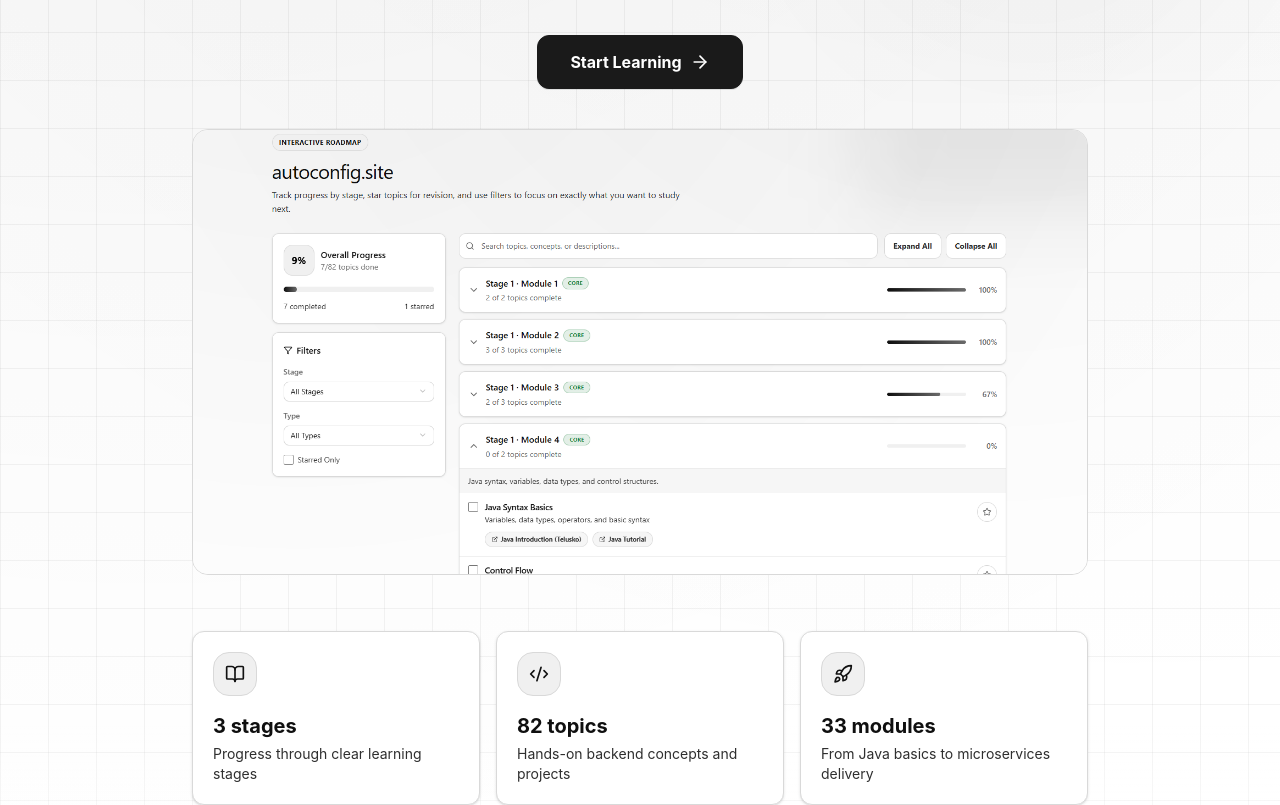
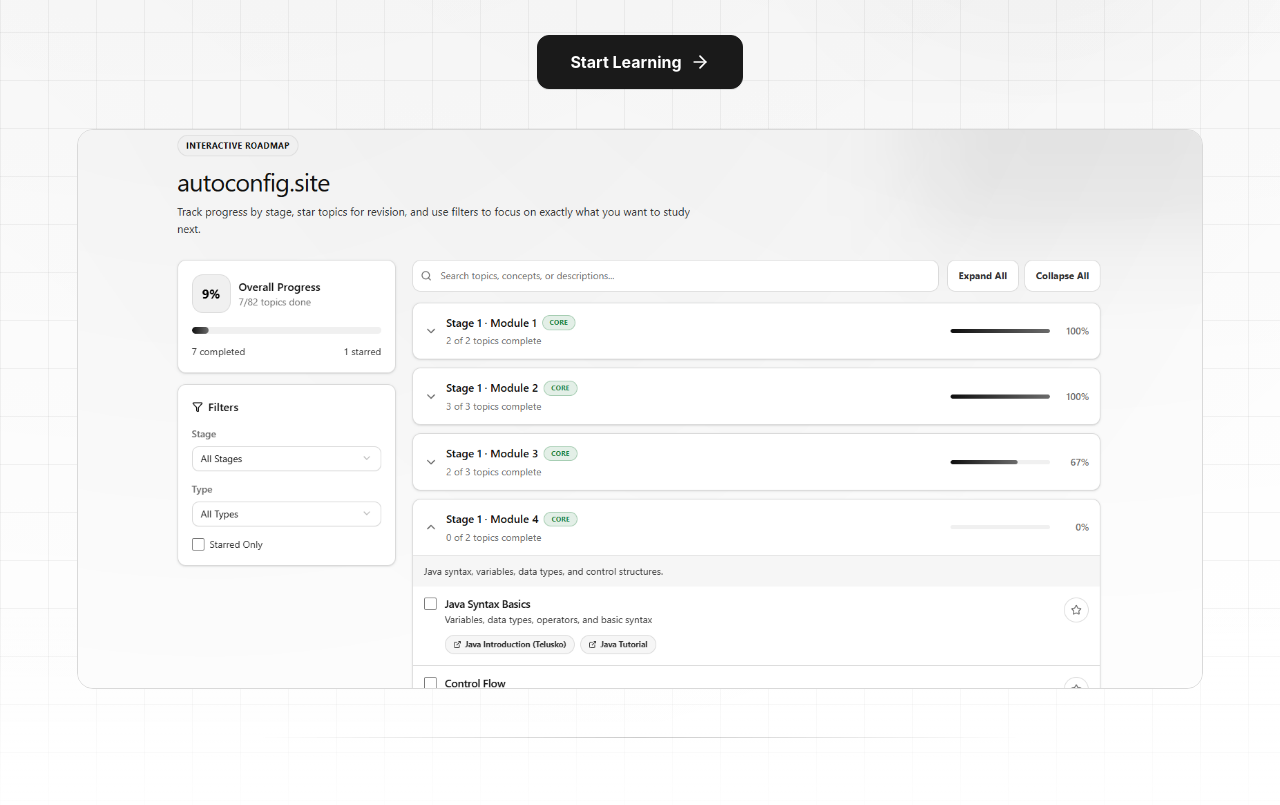
Before and after one commit to sanketttt26/autoconfig, a React (Vite) app: page / in a window 1280 px wide. Shown: the part 480-1285 px from the top of the page. Built offline with nearby package versions, Linux system fonts and the light colour scheme; a web font is replaced by a local one.

Commit message:
fix: hero section styling

```diff
--- a/src/sections/Hero.tsx
+++ b/src/sections/Hero.tsx
@@ -1,5 +1,4 @@
-import { ArrowRight, BookOpen, Code2, Rocket } from 'lucide-react';
-import { getTotalStages, getTotalTopics, getTotalWeeks } from '../data/roadmap';
+import { ArrowRight } from 'lucide-react';
 import roadmapPreviewDark from '../static/thum_black.png';
 import roadmapPreviewLight from '../static/thum_white.png';
 
@@ -8,28 +7,6 @@ interface HeroProps {
 }
 
 export function Hero({ onGetStarted }: HeroProps) {
-  const totalStages = getTotalStages();
-  const totalTopics = getTotalTopics();
-  const totalWeeks = getTotalWeeks();
-
-  const stats = [
-    {
-      icon: BookOpen,
-      label: `${totalStages} ${totalStages === 1 ? 'stage' : 'stages'}`,
-      description: 'Progress through clear learning stages',
-    },
-    {
-      icon: Code2,
-      label: `${totalTopics} ${totalTopics === 1 ? 'topic' : 'topics'}`,
-      description: 'Hands-on backend concepts and projects',
-    },
-    {
-      icon: Rocket,
-      label: `${totalWeeks} ${totalWeeks === 1 ? 'module' : 'modules'}`,
-      description: 'From Java basics to microservices delivery',
-    },
-  ];
-
   return (
     <section className="relative overflow-hidden pb-14 pt-10 sm:pb-24 sm:pt-20">
       <div className="pointer-events-none absolute inset-0">
@@ -45,7 +22,8 @@ export function Hero({ onGetStarted }: HeroProps) {
       </div>
 
       <div className="container-custom relative">
-        <div className="mx-auto max-w-4xl text-center">
+        <div className="text-center">
+          <div className="mx-auto max-w-4xl">
             <span className="kicker animate-fade-in-up">
               <span className="h-2 w-2 rounded-full bg-[var(--text-strong)]" />
               2026 Learning Track
@@ -72,9 +50,10 @@ export function Hero({ onGetStarted }: HeroProps) {
                 <ArrowRight className="h-5 w-5 transition-transform group-hover:translate-x-0.5" />
               </button>
             </div>
+          </div>
 
-          <div className="animate-fade-in-up stagger-4 mx-auto mt-8 w-full max-w-5xl sm:mt-10">
-            <div className="overflow-hidden rounded-2xl border border-[color:var(--line-soft)] bg-[var(--bg-panel)] shadow-[var(--shadow-md)]">
+          <div className="animate-fade-in-up stagger-4 mx-auto mt-8 w-full max-w-6xl sm:mt-10">
+            <div className="overflow-hidden rounded-lg border border-[color:var(--line-soft)] bg-[var(--bg-panel)] shadow-[var(--shadow-md)] sm:rounded-2xl">
               <img
                 src={roadmapPreviewLight}
                 alt="Roadmap interface preview in light mode"
@@ -90,20 +69,7 @@ export function Hero({ onGetStarted }: HeroProps) {
             </div>
           </div>
 
-          <div className="animate-fade-in-up stagger-5 mt-10 grid grid-cols-1 gap-3 sm:mt-14 sm:gap-4 sm:grid-cols-3">
-            {stats.map((stat) => (
-              <article
-                key={stat.label}
-                className="surface-card surface-card-hover p-5 text-left"
-              >
-                <div className="mb-4 flex h-11 w-11 items-center justify-center rounded-xl border border-[color:var(--line-soft)] bg-[var(--brand-soft)]">
-                  <stat.icon className="h-5 w-5 text-[var(--brand)]" />
-                </div>
-                <p className="text-xl font-bold text-strong">{stat.label}</p>
-                <p className="mt-1 text-sm text-body">{stat.description}</p>
-              </article>
-            ))}
-          </div>
+
 
           <div className="mx-auto mt-12 h-px w-full max-w-3xl soft-divider" />
         </div>
```
Lines whose indentation alone changed are shown as unchanged.
